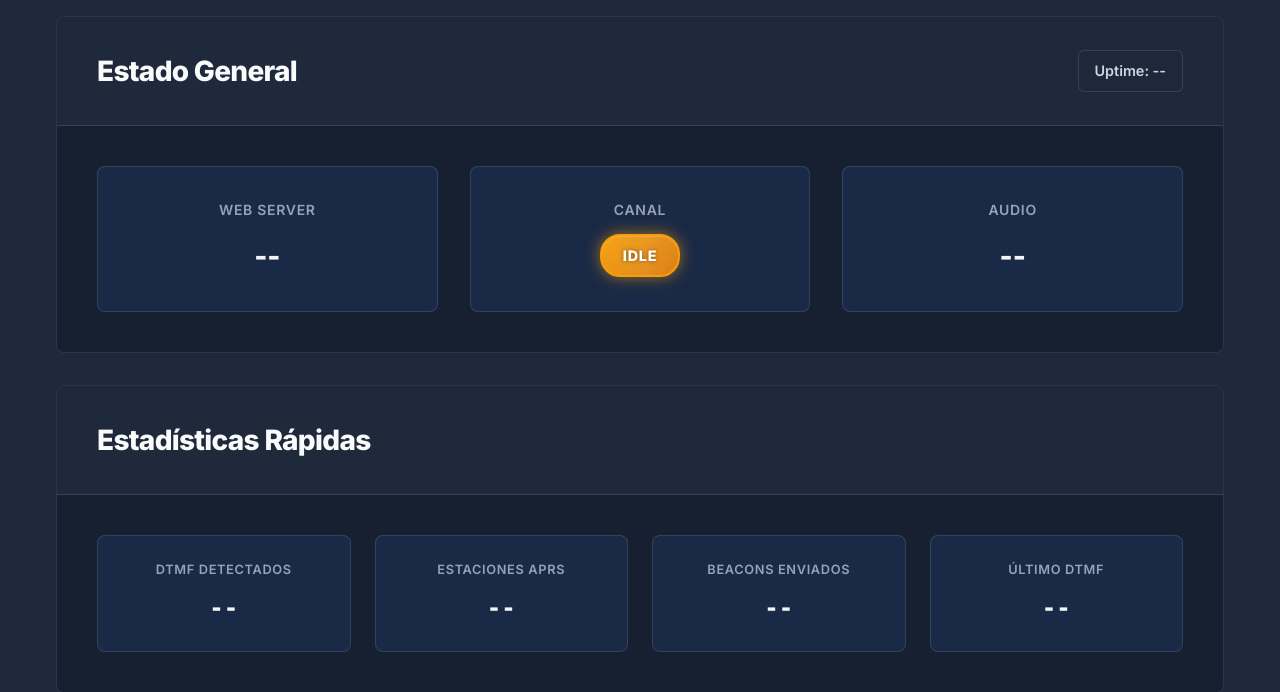
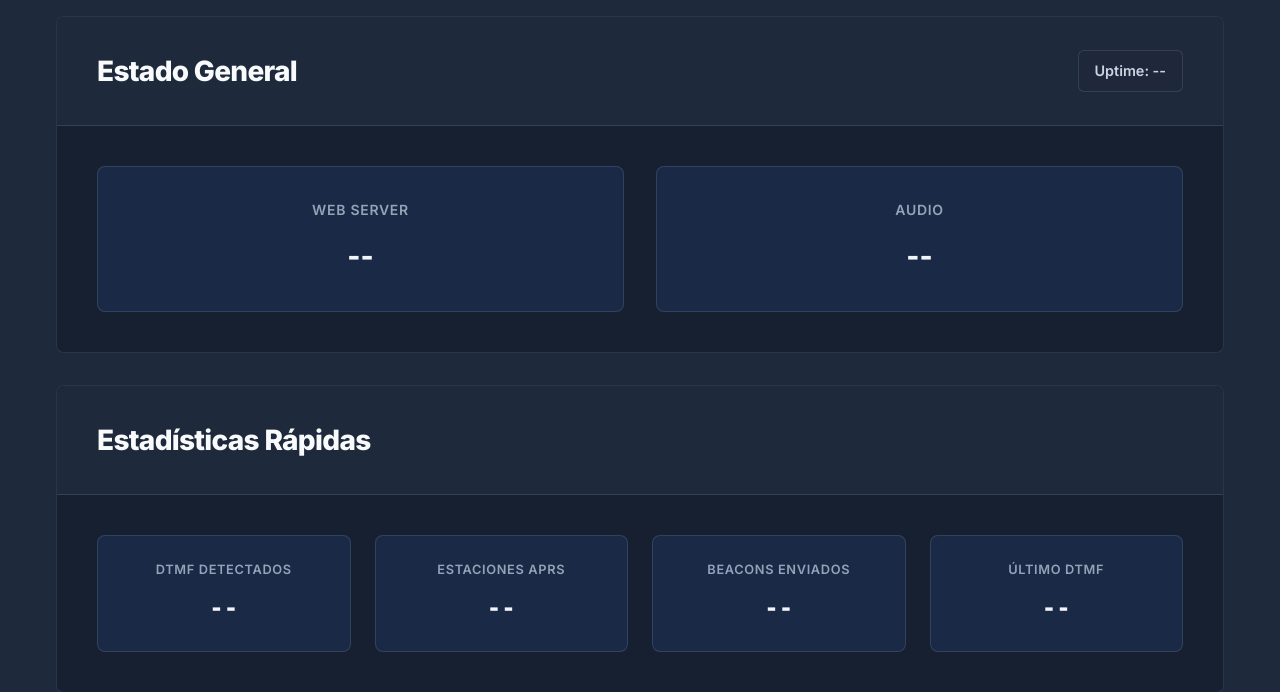
Before and after one commit to fokerone/vx200RPTController, a web app: file public/index.html in a window 1280 px wide. Shown: the part 225-917 px from the top of the page. Run offline with its HTML, style and script files only (its server is not run), Linux system fonts and the light colour scheme; some libraries are stand-ins or nearby versions.

Commit message:
refactor: Eliminación completa del indicador de estado de canal
- Removido indicador de canal del HTML (status grid)
- Eliminada toda la lógica JavaScript de canal (throttledChannelUpdate, updateChannelStatus)
- Limpiados todos los estilos CSS del indicador LED
- Panel web ahora muestra solo Web Server y Audio en estado general

🤖 Generated with [Claude Code](https://claude.ai/code)

Co-Authored-By: Claude <noreply@anthropic.com>

```diff
--- a/public/css/style.css
+++ b/public/css/style.css
@@ -886,74 +886,6 @@ body {
     }
 }
 
-/* Channel LED Indicator */
-.channel-led {
-    display: inline-flex !important;
-    align-items: center;
-    justify-content: center;
-    min-width: 80px;
-    padding: 0.5rem 1rem !important;
-    border-radius: 20px !important;
-    font-weight: 800 !important;
-    text-transform: uppercase;
-    letter-spacing: 0.05em;
-    color: white !important;
-    text-shadow: 0 0 4px rgba(0, 0, 0, 0.5);
-    border: 2px solid;
-    position: relative;
-    overflow: hidden;
-    transition: all 0.3s ease;
-    font-size: 0.9rem !important;
-}
-
-.channel-led::before {
-    content: '';
-    position: absolute;
-    top: -50%;
-    left: -50%;
-    width: 200%;
-    height: 200%;
-    background: linear-gradient(45deg, transparent, rgba(255, 255, 255, 0.1), transparent);
-    animation: ledShine 2s infinite;
-}
-
-.channel-led.idle {
-    background: linear-gradient(135deg, #f59e0b, #d97706) !important;
-    border-color: #f59e0b !important;
-    box-shadow: 0 0 15px rgba(245, 158, 11, 0.6), inset 0 1px 0 rgba(255, 255, 255, 0.2);
-}
-
-.channel-led.busy {
-    background: linear-gradient(135deg, #10b981, #059669) !important;
-    border-color: #10b981 !important;
-    box-shadow: 0 0 15px rgba(16, 185, 129, 0.6), inset 0 1px 0 rgba(255, 255, 255, 0.2);
-}
-
-.channel-led.tx {
-    background: linear-gradient(135deg, #ef4444, #dc2626) !important;
-    border-color: #ef4444 !important;
-    box-shadow: 0 0 15px rgba(239, 68, 68, 0.8), inset 0 1px 0 rgba(255, 255, 255, 0.2);
-    animation: ledPulse 0.5s infinite alternate;
-}
-
-@keyframes ledShine {
-    0% { transform: translateX(-100%) translateY(-100%) rotate(45deg); }
-    100% { transform: translateX(100%) translateY(100%) rotate(45deg); }
-}
-
-@keyframes ledPulse {
-    0% { box-shadow: 0 0 15px rgba(239, 68, 68, 0.8), inset 0 1px 0 rgba(255, 255, 255, 0.2); }
-    100% { box-shadow: 0 0 25px rgba(239, 68, 68, 1), inset 0 1px 0 rgba(255, 255, 255, 0.3); }
-}
-
-/* Responsive para channel LED */
-@media (max-width: 768px) {
-    .channel-led {
-        min-width: 60px;
-        padding: 0.4rem 0.8rem !important;
-        font-size: 0.8rem !important;
-    }
-}
 
 /* Utilidades */
 .text-center { text-align: center; }
--- a/public/index.html
+++ b/public/index.html
@@ -50,10 +50,6 @@
                         <div class="status-item">
                             <div class="status-label">Web Server</div>
                             <div class="status-value" id="systemStatus">--</div>
-                        </div>
-                        <div class="status-item">
-                            <div class="status-label">Canal</div>
-                            <div class="status-value channel-led idle" id="channelStatus">IDLE</div>
                         </div>
                         <div class="status-item">
                             <div class="status-label">Audio</div>
```
Also changed, not shown: public/js/app.js.
